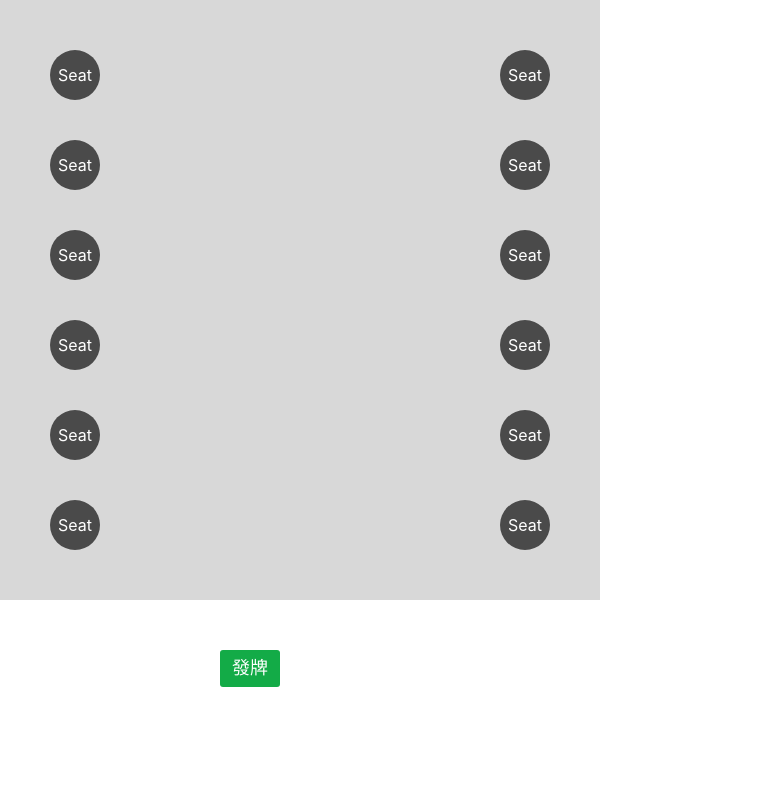
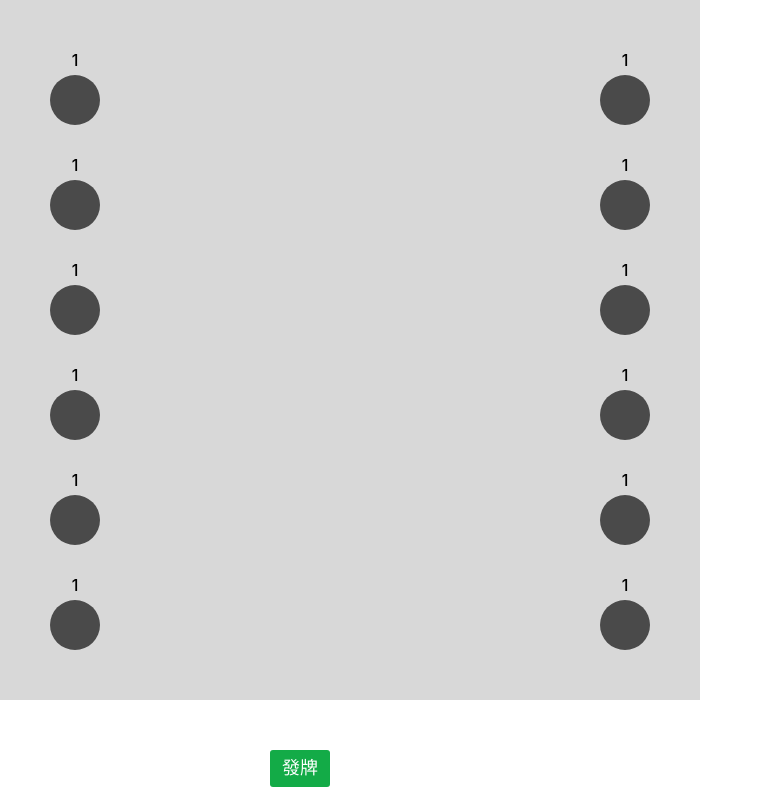
Before and after one commit to ting-ting-ting/Wolf, a React (Create React App) app: page / in a window 1280 px wide. Shown: the whole page, without its empty margins (0-763 px from the left). Built offline with nearby package versions, Linux system fonts and the light colour scheme.

Commit message:
add seat number

```diff
--- a/src/App.css
+++ b/src/App.css
@@ -1,7 +1,7 @@
 /* table */
 .table {
-  width: 500px;
-  height: 500px;
+  width: 600px;
+  height: 600px;
   display: flex;
   align-items: center;
   justify-content: space-between;
@@ -18,6 +18,18 @@
 }
 
 .table .seat-col .seat {
+  display: flex;
+  flex-direction: column;
+  align-items: center;
+}
+
+.table .seat-col p {
+  color: #000;
+  margin: 0 0 5px 0;
+  font-weight: 500;
+}
+
+.table .seat-col .seat .role {
   width: 50px;
   height: 50px;
   border-radius: 25px;
@@ -27,13 +39,9 @@
   background-color: #4a4a4a;
 }
 
-.table .seat-col .seat span {
-  color: #fff
-}
-
 /* button */
 .setting-role-btn-wrapper {
-  width: 500px;
+  width: 600px;
   text-align: center;
   margin-top: 50px;
 }
--- a/src/components/Seat.jsx
+++ b/src/components/Seat.jsx
@@ -5,7 +5,8 @@ const Seat = ({
 }) => {
   return (
     <div className="seat">
-      <span>Seat</span>
+      <p>1</p>
+      <div className="role" />
     </div>
   );
 }
```
